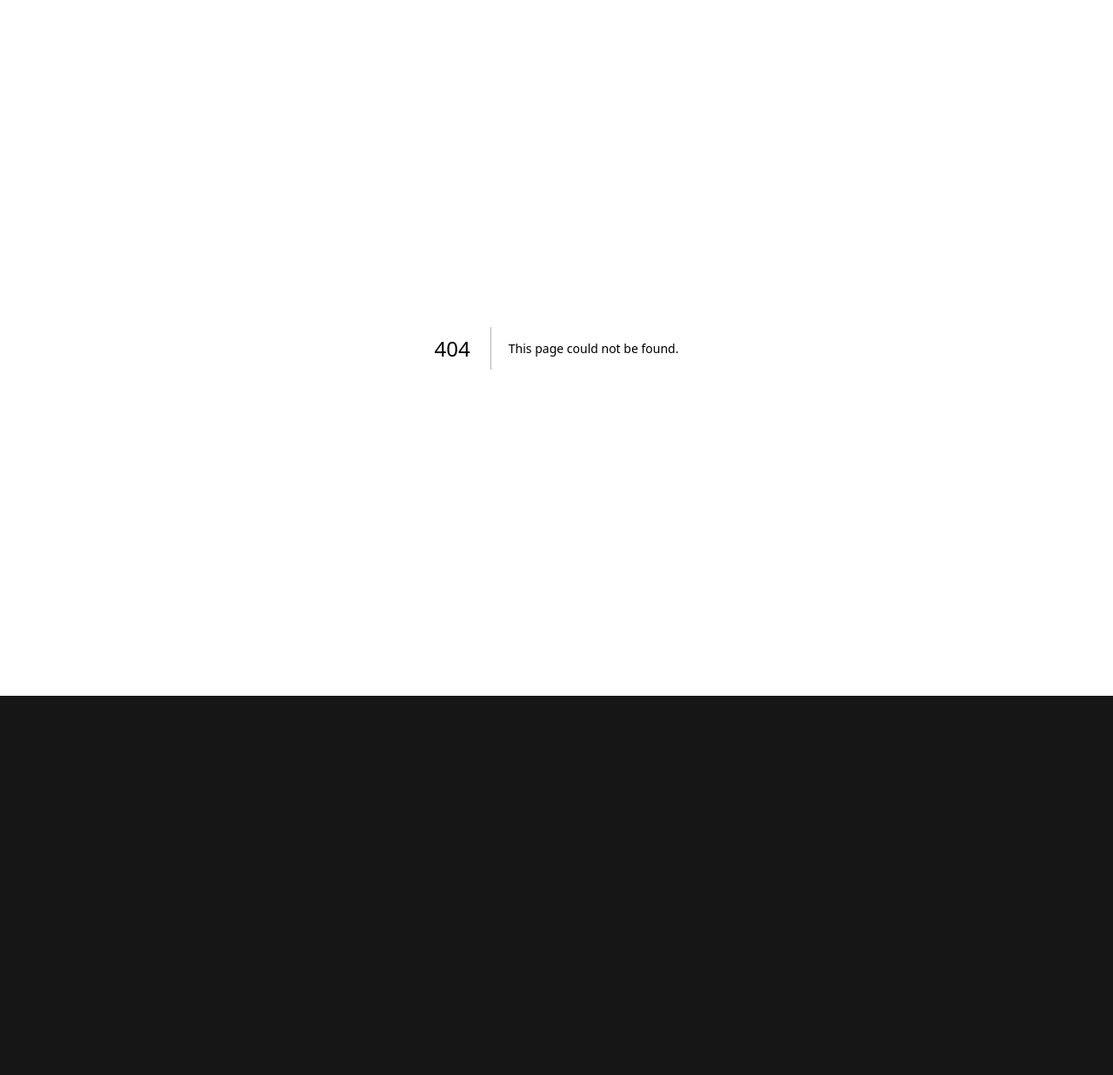
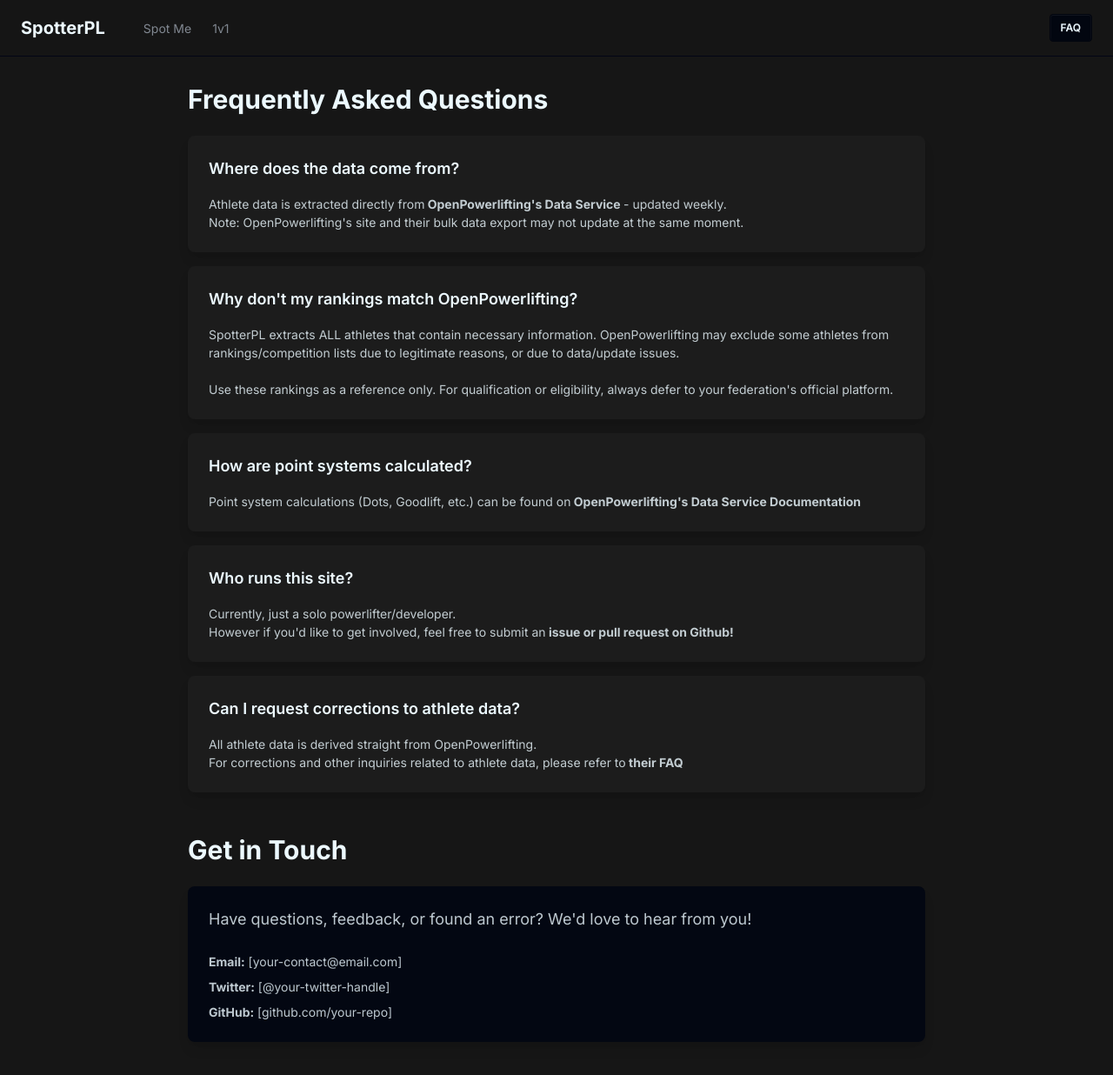
Before and after one commit to rubbaduk/spotter-pl, a Next.js app in the folder spotter-pl/: page /faq in a window 1280 px wide. Before the commit this address had no page. Shown: the top 1236 px of the page at 87% size. Before the commit the page ends 800 px from the top, so only its background shows below. Built offline with nearby package versions, Linux system fonts and the light colour scheme.

Commit message:
Added FAQ page

```diff
--- a/spotter-pl/app/components/Navigation.tsx
+++ b/spotter-pl/app/components/Navigation.tsx
@@ -12,7 +12,7 @@ export default function Navigation() {
         <div className="flex items-center justify-between h-16">
           <div className="flex items-center gap-8">
             <Link href="/" className="text-xl font-bold">
-              Spotter
+              SpotterPL
             </Link>
             <div className="tabs tabs-boxed">
               <Link
@@ -29,6 +29,12 @@ export default function Navigation() {
               </Link>
             </div>
           </div>
+          <Link
+            href="/faq"
+            className={`btn btn-ghost btn-sm ${pathname === '/faq' ? 'btn-active' : ''}`}
+          >
+            FAQ
+          </Link>
         </div>
       </div>
     </div>
--- /dev/null
+++ b/spotter-pl/app/faq/page.tsx
@@ -0,0 +1,107 @@
+'use client';
+
+import Navigation from "@/app/components/Navigation";
+
+export default function FaqPage() {
+  return (
+    <div className="min-h-dvh bg-base-100 text-base-content">
+      <Navigation />
+      <main className="max-w-4xl mx-auto px-6 py-24">
+        <div className="space-y-12">
+          {/* FAQ */}
+          <section>
+            <h2 className="text-3xl font-bold mb-6">Frequently Asked Questions</h2>
+            <div className="space-y-4">
+              <div className="card bg-[#1C1C1C] shadow-lg">
+                <div className="card-body">
+                  <h3 className="card-title text-lg mb-2">Where does the data come from?</h3>
+                  <p className="opacity-80">
+                    Athlete data is extracted directly from
+                    <a className="font-bold"href="https://openpowerlifting.gitlab.io/opl-csv/bulk-csv.html"
+                    target="_blank"
+                    rel="noopener noreferrer"> OpenPowerlifting's Data Service </a>
+                    - updated weekly.
+                    <br></br>
+                    Note: OpenPowerlifting's site and their bulk data export may not update at the same moment.
+                  </p>
+                </div>
+              </div>
+              <div className="card bg-[#1C1C1C] shadow-lg">
+                <div className="card-body">
+                  <h3 className="card-title text-lg mb-2">Why don't my rankings match OpenPowerlifting?</h3>
+                  <p className="opacity-80">
+                    SpotterPL extracts ALL athletes that contain necessary information.
+                    OpenPowerlifting may exclude some athletes from rankings/competition lists due to legitimate reasons, or due to data/update issues.
+                    <br></br>
+                    <br></br>
+                    Use these rankings as a reference only. For qualification or eligibility, always defer to your federation's official platform.
+                  </p>
+                </div>
+              </div>
+              <div className="card bg-[#1C1C1C] shadow-lg">
+                <div className="card-body">
+                  <h3 className="card-title text-lg mb-2">How are point systems calculated?</h3>
+                  <p className="opacity-80">
+                    Point system calculations (Dots, Goodlift, etc.) can be found on
+                    <a className="font-bold" href="https://openpowerlifting.gitlab.io/opl-csv/bulk-csv-docs.html#dots"
+                    target="_blank"
+                    rel="noopener noreferrer"> OpenPowerlifting's Data Service Documentation </a>
+                  </p>
+                </div>
+              </div>
+              <div className="card bg-[#1C1C1C] shadow-lg">
+                <div className="card-body">
+                  <h3 className="card-title text-lg mb-2">Who runs this site?</h3>
+                  <p className="opacity-80">
+                    Currently, just a solo powerlifter/developer.
+                    <br></br>
+                    However if you'd like to get involved, feel free to submit an
+                    <a className="font-bold" href="https://github.com/rubbaduk/spotter-pl"
+                    target="_blank"
+                    rel="noopener noreferrer"> issue or pull request on Github!</a>
+                  </p>
+                </div>
+              </div>
+              <div className="card bg-[#1C1C1C] shadow-lg">
+                <div className="card-body">
+                  <h3 className="card-title text-lg mb-2">Can I request corrections to athlete data?</h3>
+                  <p className="opacity-80">
+                    All athlete data is derived straight from OpenPowerlifting.
+                    <br></br>
+                    For corrections and other inquiries related to athlete data, please refer to
+                    <a className="font-bold" href="https://www.openpowerlifting.org/faq"
+                    target="_blank"
+                    rel="noopener noreferrer"> their FAQ</a>
+                  </p>
+                </div>
+              </div>
+            </div>
+          </section>
+
+          {/* Contact Section */}
+          <section>
+            <h2 className="text-3xl font-bold mb-6">Get in Touch</h2>
+            <div className="card bg-base-200 shadow-lg">
+              <div className="card-body">
+                <p className="text-lg opacity-80 mb-4">
+                  Have questions, feedback, or found an error? We'd love to hear from you!
+                </p>
+                <div className="space-y-2">
+                  <p className="opacity-80">
+                    <strong>Email:</strong> [your-contact@email.com]
+                  </p>
+                  <p className="opacity-80">
+                    <strong>Twitter:</strong> [@your-twitter-handle]
+                  </p>
+                  <p className="opacity-80">
+                    <strong>GitHub:</strong> [github.com/your-repo]
+                  </p>
+                </div>
+              </div>
+            </div>
+          </section>
+        </div>
+      </main>
+    </div>
+  );
+}
```
